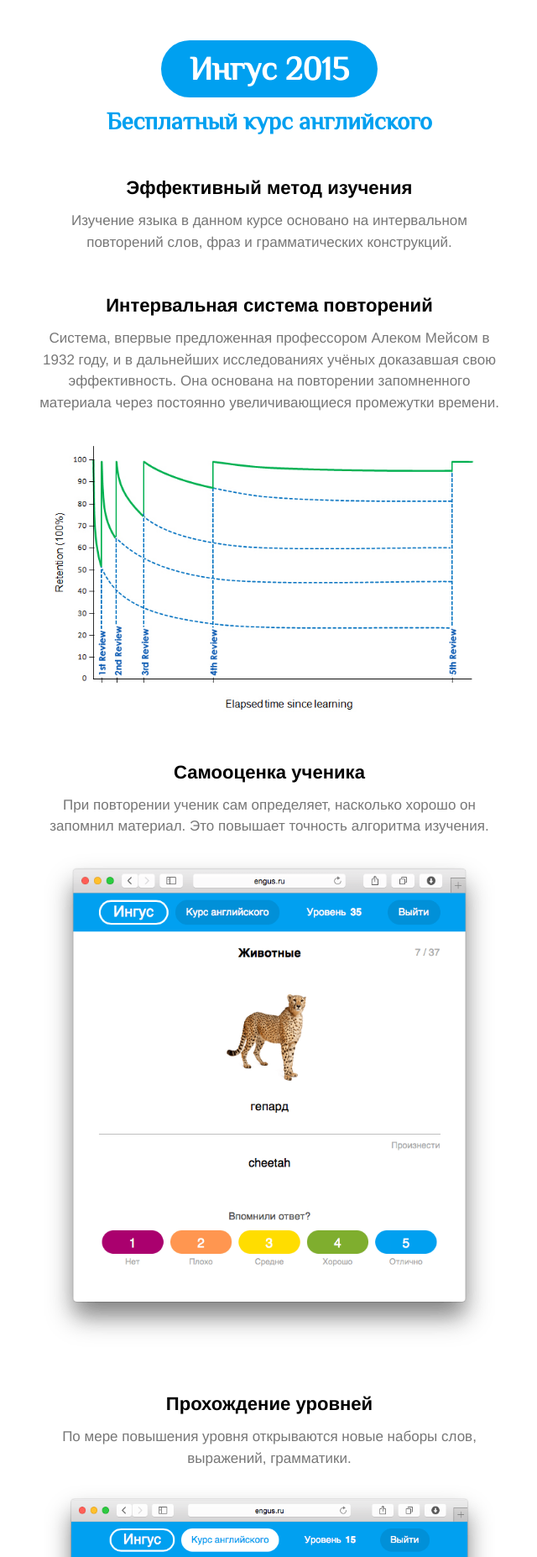
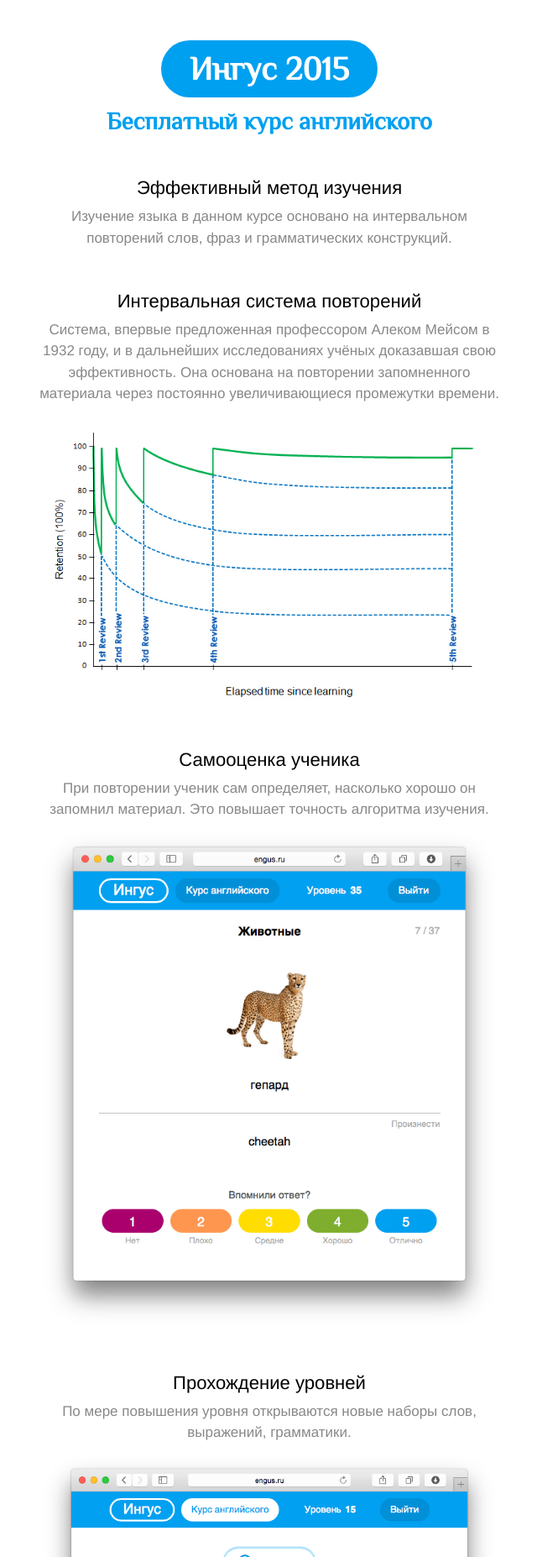
Before and after one commit to grialexey/engus, a Django app: page / in a window 1280 px wide. Shown: the part 66-1920 px from the top of the page at 84% size, without its empty margins (319-959 px from the left). Run offline with Django 3.2, Linux system fonts and the light colour scheme; some libraries are stand-ins or nearby versions.

Commit message:
Home page design change

```diff
--- a/engus/static/css/global.css
+++ b/engus/static/css/global.css
@@ -804,17 +804,16 @@ textarea {
   font-size: 1.1rem;
 }
 .home__paragraph {
-  margin: 0.8rem 0;
-  color: #777;
+  margin: 0.5rem 0;
+  color: #888;
   font-size: 1rem;
   line-height: 1.5;
   text-align: center;
 }
 .home h2 {
   font-size: 1.3rem;
-  font-weight: bold;
   color: #000;
-  margin: 3rem 0 0.8rem;
+  margin: 3rem 0 0.5rem;
   line-height: 1.1;
   text-align: center;
 }
--- a/engus/templates/home.html
+++ b/engus/templates/home.html
@@ -1,6 +1,6 @@
 {% extends "base.html" %}
 
-{% block pagetitle %}Бесплатный курс английского. {% endblock %}
+{% block pagetitle %}Бесплатный курс английского 2015. {% endblock %}
 
 {% block extrastyles %}
     <link href='http://fonts.googleapis.com/css?family=Philosopher&subset=cyrillic,latin' rel='stylesheet' type='text/css'>
@@ -41,7 +41,7 @@
         <h2>Запоминание слов в контексте</h2>
 
         <h2>Простое изучение английского</h2>
-        <p class="home__paragraph">Курс не требует от изучающего предварительной подготовки и выделения долгих часов для занятий. Можно зайти на сайт в любое время, повторить слова, фразы, грамматические конструкции. Уровень английского будет постепенно повышаться.</p>
+        <p class="home__paragraph">Курс не требует от изучающего предварительной подготовки и выделения долгих часов для занятий. Можно зайти на сайт в любое время и повторить слова, фразы, грамматические конструкции. Уровень английского будет постепенно повышаться.</p>
 
     </section>
 {% endblock %}
```
Also changed, not shown: engus/static/frontend/stylus/blocks/home.styl (+3 -4 lines).
